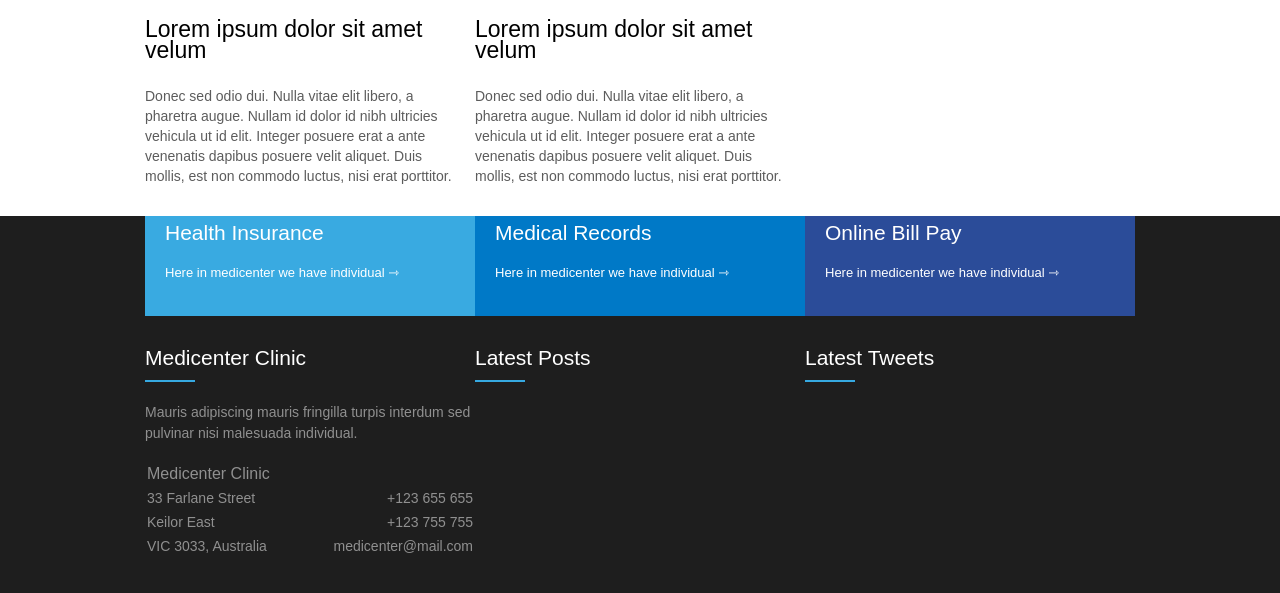
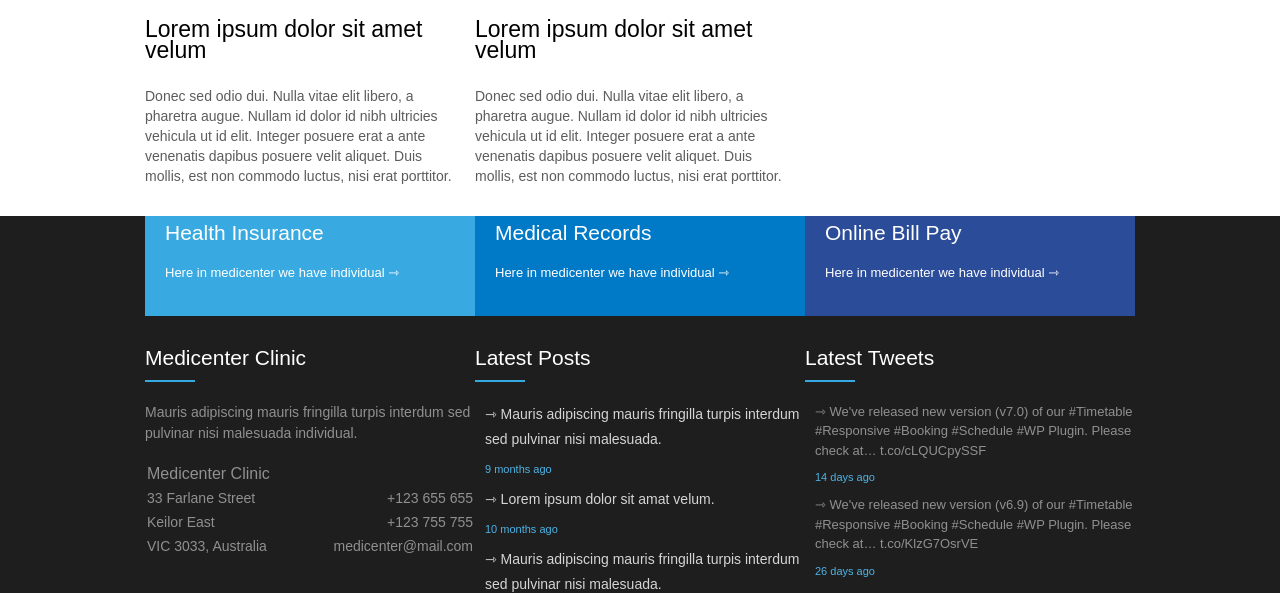
Before and after one commit to thaisalmeida29/site-medicenter, a plain HTML site: page index.html in a window 1280 px wide. Shown: the part 1626-2219 px from the top of the page. Drawn offline with Linux system fonts and the light colour scheme.

Commit message:
Latest pronto

```diff
--- a/assets/css/template.css
+++ b/assets/css/template.css
@@ -429,6 +429,18 @@ ul {
 
 }
 
+.social_midia ul li {
+    display: inline;
+
+}
+
+li img {
+    height: 20px;
+    flex: 1;
+
+}
+
+
 .footer_areaitem {
     flex: 1;
     color: #FFFFFF;
@@ -451,3 +463,39 @@ footer .widget_title_text {
     font-size: 12px;
     margin-top: 30px;
 }
+
+.icon a {
+    display: inline-block;
+    text-decoration: none;
+    color: #d5d5d5;
+    font-size: 14px;
+    outline: none;
+    clear: both;
+    padding-left: 10px;
+    line-height: 25px;
+    width: 100%;
+}
+
+
+.timeago {
+    text-decoration: none;
+    font-size: 11px;
+    color: #4eb3e5;
+    padding: 10px;
+    line-height: 35px;
+    margin-top: 2px;
+}
+
+.icon1 a {
+    display: inline-block;
+    text-decoration: none;
+    color: #909090;
+    font-size: 13px;
+    padding: auto;
+    outline: none;
+    clear: both;
+    padding-left: 10px;
+    line-height: 150%;
+    flex-wrap: wrap;
+    width: 100%;
+}
--- a/index.html
+++ b/index.html
@@ -200,7 +200,6 @@
                     <div class="widget_body">
 
                     </div>
-
                 </div>
                 <div class="widget">
                     <div class="widget_title">
@@ -208,12 +207,8 @@
                         <div class="widget_title_bar"></div>
                     </div>
                     <div class="widget_body">
-
                     </div>
-
                 </div>
-
-
             </aside>
         </div>
     </section>
@@ -228,17 +223,11 @@
                     <div class="fm_1h">Medical Records</div>
                     <a href="#" class="desc">Here in medicenter we have individual ⇾</a>
                 </div>
-
-
                 <div class="fm_3">
                     <div class="fm_1l">Online Bill Pay</div>
                     <a href="#" class="desc">Here in medicenter we have individual ⇾</a>
-
                 </div>
             </div>
-
-
-
 
             <div class="footer_area">
                 <div class="footer_areaitem">
@@ -269,6 +258,25 @@
 
                             </ul>
                         </div>
+                        <div class="social_midia">
+                        <ul class="social">
+                            <li>
+                                <a class="social_icon Facebook" href="https://www.facebook.com/QuanticaLabs" title target="_blank">
+                                <img src="assets/images/face.png" alt="">
+                                </a>
+                            </li>
+                            <li>
+                                <a class="social_icon Instagram" href="https://www.instagram.com/thais_almeida_2910/" title target="_blank">
+                                <img src="assets/images/insta.png" alt="">
+                                </a>
+                            </li>
+                            <li>
+                                <a class="social_icon Twitter" href="https://twitter.com/twitterbrasil" title target="_blank">
+                                <img src="assets/images/twiter.png" alt="">
+                                </a>
+                            </li>
+                        </ul>
+                        </div>
 
                     </div>
 
@@ -279,23 +287,44 @@
                             <div class="widget_title_text">Latest Posts </div>
                             <div class="widget_title_bar"></div>
                         </div>
-                        <div class="widget_body">
-
-                        </div>
+                       <div class="icon">
+                           <a href="#">⇾ Mauris adipiscing mauris fringilla turpis interdum
+                               sed pulvinar nisi malesuada.</a><br>
+                               <abbr title="29 may 2012" class="timeago">9 months ago</abbr>
+                       </div>
+                       <div class="icon">
+                        <a href="#">⇾ Lorem ipsum dolor sit amat velum.</a><br>
+                            <abbr title="29 may 2012" class="timeago">10 months ago</abbr>
+                    </div>
+                    <div class="icon">
+                        <a href="#">⇾ Mauris adipiscing mauris fringilla turpis interdum
+                            sed pulvinar nisi malesuada.</a><br>
+                            <abbr title="29 may 2012" class="timeago">about a year ago</abbr>
+                    </div>
 
                     </div>
                 </div>
-
-
                 <div class="footer_areaitem">
                     <div class="widget">
                         <div class="widget_title">
                             <div class="widget_title_text">Latest Tweets</div>
                             <div class="widget_title_bar"></div>
                         </div>
-                        <div class="widget_body">
+                        <div class="icon1">
+                            <a href="#">⇾ We've released new version (v7.0) of our #Timetable #Responsive
+                                #Booking #Schedule #WP Plugin. Please check at… t.co/cLQUCpySSF</a><br>
+                                <abbr title="29 may 2012" class="timeago">14 days ago</abbr>
                         </div>
-
+                        <div class="icon1">
+                            <a href="#">⇾ We've released new version (v6.9) of our #Timetable #Responsive
+                                 #Booking #Schedule #WP Plugin. Please check at… t.co/KlzG7OsrVE</a><br>
+                                <abbr title="29 may 2012" class="timeago">26 days ago</abbr>
+                        </div>
+                        <div class="icon1">
+                            <a href="#">⇾ We proudly present SwimAcademy WordPress
+                                Theme t.co/7bomogbu6s, dedicated to swimming schools and trainers… t.co/bFqiw4AY6w</a><br>
+                                <abbr title="29 may 2012" class="timeago">3 months ago</abbr>
+                        </div>
                     </div>
                 </div>
             </div>
@@ -303,7 +332,6 @@
                 Copyright - Todos os direitos reservados.
             </div>
         </div>
-
     </footer>
 </body>
 
```
Also changed, not shown: assets/images/face.png (added), assets/images/insta.png (added), assets/images/twiter.png (added).
